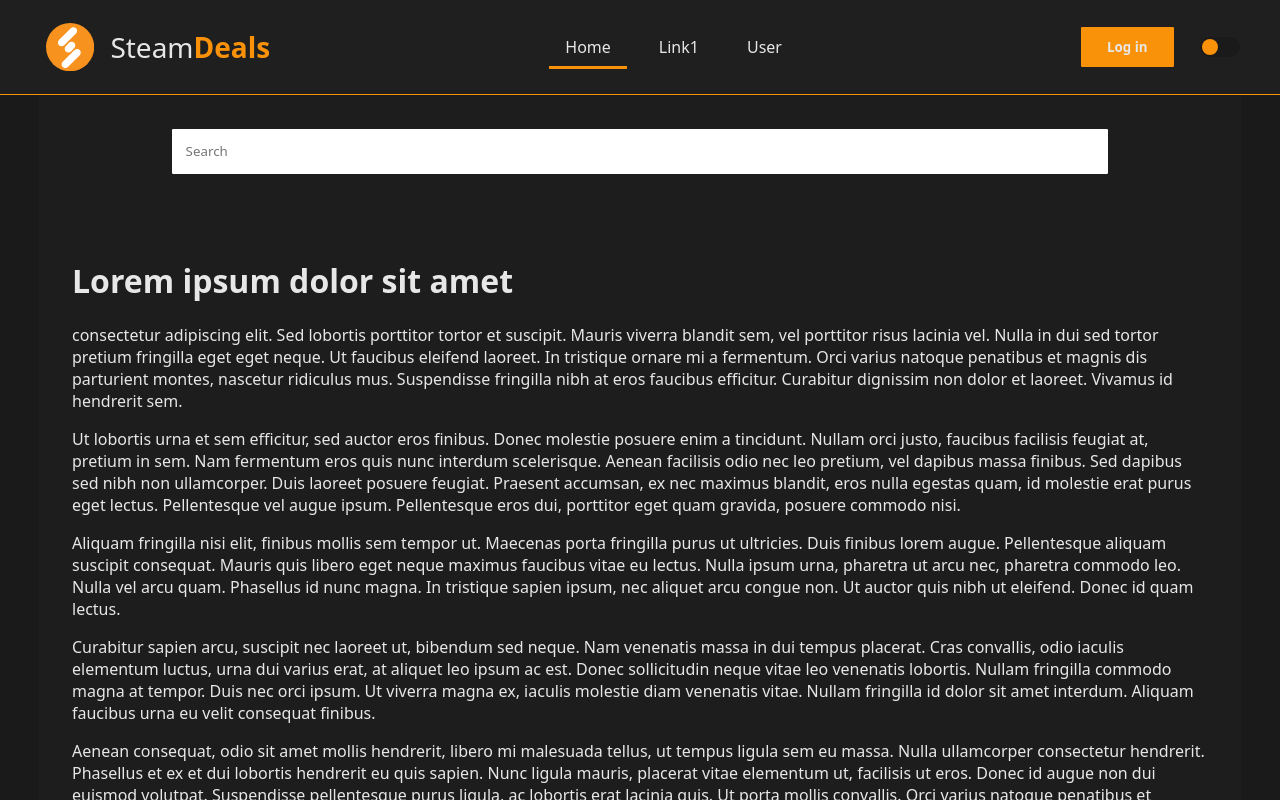
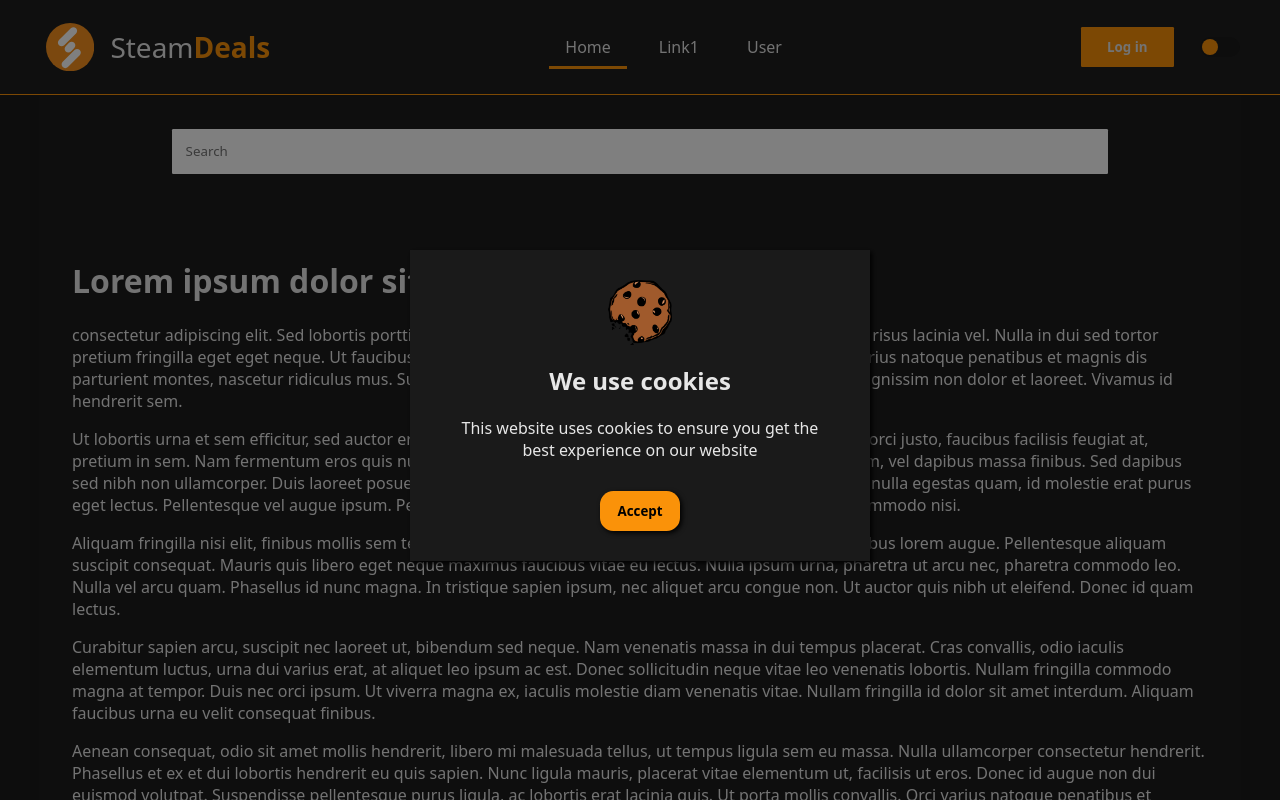
Before and after one commit to Avsterx9/steam-deals, an Angular app: page / in a window 1280 px wide. Shown: the top 800 px of the page. Built offline with nearby package versions, Linux system fonts and the light colour scheme; no server answers.

Commit message:
Add cookie consent popup

```diff
--- a/src/app/homepage/homepage.component.html
+++ b/src/app/homepage/homepage.component.html
@@ -14,58 +14,76 @@
       hendrerit sem.
     </p>
 
-    <p></p>
+    <p>
       Ut lobortis urna et sem efficitur, sed auctor eros finibus. Donec molestie posuere enim a tincidunt. Nullam orci
       justo, faucibus facilisis feugiat at, pretium in sem. Nam fermentum eros quis nunc interdum scelerisque. Aenean
       facilisis odio nec leo pretium, vel dapibus massa finibus. Sed dapibus sed nibh non ullamcorper. Duis laoreet
       posuere feugiat. Praesent accumsan, ex nec maximus blandit, eros nulla egestas quam, id molestie erat purus eget
       lectus. Pellentesque vel augue ipsum. Pellentesque eros dui, porttitor eget quam gravida, posuere commodo nisi.
-    <p></p>
-    Aliquam fringilla nisi elit, finibus mollis sem tempor ut. Maecenas porta fringilla purus ut ultricies. Duis finibus
-    lorem augue. Pellentesque aliquam suscipit consequat. Mauris quis libero eget neque maximus faucibus vitae eu
-    lectus. Nulla ipsum urna, pharetra ut arcu nec, pharetra commodo leo. Nulla vel arcu quam. Phasellus id nunc magna.
-    In tristique sapien ipsum, nec aliquet arcu congue non. Ut auctor quis nibh ut eleifend. Donec id quam lectus.
-    <p></p>
-    Curabitur sapien arcu, suscipit nec laoreet ut, bibendum sed neque. Nam venenatis massa in dui tempus placerat. Cras
-    convallis, odio iaculis elementum luctus, urna dui varius erat, at aliquet leo ipsum ac est. Donec sollicitudin
-    neque vitae leo venenatis lobortis. Nullam fringilla commodo magna at tempor. Duis nec orci ipsum. Ut viverra magna
-    ex, iaculis molestie diam venenatis vitae. Nullam fringilla id dolor sit amet interdum. Aliquam faucibus urna eu
-    velit consequat finibus.
-    <p></p>
+    </p>
+    <p>
+      Aliquam fringilla nisi elit, finibus mollis sem tempor ut. Maecenas porta fringilla purus ut ultricies. Duis
+      finibus lorem augue. Pellentesque aliquam suscipit consequat. Mauris quis libero eget neque maximus faucibus vitae
+      eu lectus. Nulla ipsum urna, pharetra ut arcu nec, pharetra commodo leo. Nulla vel arcu quam. Phasellus id nunc
+      magna. In tristique sapien ipsum, nec aliquet arcu congue non. Ut auctor quis nibh ut eleifend. Donec id quam
+      lectus.
+    </p>
+    <p>
+      Curabitur sapien arcu, suscipit nec laoreet ut, bibendum sed neque. Nam venenatis massa in dui tempus placerat.
+      Cras convallis, odio iaculis elementum luctus, urna dui varius erat, at aliquet leo ipsum ac est. Donec
+      sollicitudin neque vitae leo venenatis lobortis. Nullam fringilla commodo magna at tempor. Duis nec orci ipsum. Ut
+      viverra magna ex, iaculis molestie diam venenatis vitae. Nullam fringilla id dolor sit amet interdum. Aliquam
+      faucibus urna eu velit consequat finibus.
+    </p>
+    <p>
       Aenean consequat, odio sit amet mollis hendrerit, libero mi malesuada tellus, ut tempus ligula sem eu massa. Nulla
       ullamcorper consectetur hendrerit. Phasellus et ex et dui lobortis hendrerit eu quis sapien. Nunc ligula mauris,
       placerat vitae elementum ut, facilisis ut eros. Donec id augue non dui euismod volutpat. Suspendisse pellentesque
-    purus ligula, ac lobortis erat lacinia quis. Ut porta mollis convallis. Orci varius natoque penatibus et magnis dis
-    parturient montes, nascetur ridiculus mus. Maecenas id urna ac massa hendrerit interdum rutrum vitae purus. Fusce eu
-    nisi tempor ipsum dignissim hendrerit. Nam tortor dui, vulputate ornare suscipit volutpat, scelerisque pretium
-    justo.
-    <p></p>
-    <p></p>
+      purus ligula, ac lobortis erat lacinia quis. Ut porta mollis convallis. Orci varius natoque penatibus et magnis
+      dis parturient montes, nascetur ridiculus mus. Maecenas id urna ac massa hendrerit interdum rutrum vitae purus.
+      Fusce eu nisi tempor ipsum dignissim hendrerit. Nam tortor dui, vulputate ornare suscipit volutpat, scelerisque
+      pretium justo.
+    </p>
+    <p>
       Aenean consequat, odio sit amet mollis hendrerit, libero mi malesuada tellus, ut tempus ligula sem eu massa. Nulla
       ullamcorper consectetur hendrerit. Phasellus et ex et dui lobortis hendrerit eu quis sapien. Nunc ligula mauris,
       placerat vitae elementum ut, facilisis ut eros. Donec id augue non dui euismod volutpat. Suspendisse pellentesque
-    purus ligula, ac lobortis erat lacinia quis. Ut porta mollis convallis. Orci varius natoque penatibus et magnis dis
-    parturient montes, nascetur ridiculus mus. Maecenas id urna ac massa hendrerit interdum rutrum vitae purus. Fusce eu
-    nisi tempor ipsum dignissim hendrerit. Nam tortor dui, vulputate ornare suscipit volutpat, scelerisque pretium
-    justo.
-    <p></p>
-    <p></p>
+      purus ligula, ac lobortis erat lacinia quis. Ut porta mollis convallis. Orci varius natoque penatibus et magnis
+      dis parturient montes, nascetur ridiculus mus. Maecenas id urna ac massa hendrerit interdum rutrum vitae purus.
+      Fusce eu nisi tempor ipsum dignissim hendrerit. Nam tortor dui, vulputate ornare suscipit volutpat, scelerisque
+      pretium justo.
+    </p>
+    <p>
       Aenean consequat, odio sit amet mollis hendrerit, libero mi malesuada tellus, ut tempus ligula sem eu massa. Nulla
       ullamcorper consectetur hendrerit. Phasellus et ex et dui lobortis hendrerit eu quis sapien. Nunc ligula mauris,
       placerat vitae elementum ut, facilisis ut eros. Donec id augue non dui euismod volutpat. Suspendisse pellentesque
-    purus ligula, ac lobortis erat lacinia quis. Ut porta mollis convallis. Orci varius natoque penatibus et magnis dis
-    parturient montes, nascetur ridiculus mus. Maecenas id urna ac massa hendrerit interdum rutrum vitae purus. Fusce eu
-    nisi tempor ipsum dignissim hendrerit. Nam tortor dui, vulputate ornare suscipit volutpat, scelerisque pretium
-    justo.
-    <p></p>
-    <p></p>
+      purus ligula, ac lobortis erat lacinia quis. Ut porta mollis convallis. Orci varius natoque penatibus et magnis
+      dis parturient montes, nascetur ridiculus mus. Maecenas id urna ac massa hendrerit interdum rutrum vitae purus.
+      Fusce eu nisi tempor ipsum dignissim hendrerit. Nam tortor dui, vulputate ornare suscipit volutpat, scelerisque
+      pretium justo.
+    </p>
+    <p>
       Aenean consequat, odio sit amet mollis hendrerit, libero mi malesuada tellus, ut tempus ligula sem eu massa. Nulla
       ullamcorper consectetur hendrerit. Phasellus et ex et dui lobortis hendrerit eu quis sapien. Nunc ligula mauris,
       placerat vitae elementum ut, facilisis ut eros. Donec id augue non dui euismod volutpat. Suspendisse pellentesque
-    purus ligula, ac lobortis erat lacinia quis. Ut porta mollis convallis. Orci varius natoque penatibus et magnis dis
-    parturient montes, nascetur ridiculus mus. Maecenas id urna ac massa hendrerit interdum rutrum vitae purus. Fusce eu
-    nisi tempor ipsum dignissim hendrerit. Nam tortor dui, vulputate ornare suscipit volutpat, scelerisque pretium
-    justo.
-    <p></p>
+      purus ligula, ac lobortis erat lacinia quis. Ut porta mollis convallis. Orci varius natoque penatibus et magnis
+      dis parturient montes, nascetur ridiculus mus. Maecenas id urna ac massa hendrerit interdum rutrum vitae purus.
+      Fusce eu nisi tempor ipsum dignissim hendrerit. Nam tortor dui, vulputate ornare suscipit volutpat, scelerisque
+      pretium justo.
+    </p>
+    <ng-container *ngIf="bannerDisplayed">
+      <div class="cookie-container">
+        <div class="cookie-banner">
+          <div class="cookie-logo">
+            <img src="../../assets/cookie.png" />
+          </div>
+          <h2>We use cookies</h2>
+          <p>This website uses cookies to ensure you get the best experience on our website</p>
+          <div class="button-div">
+            <button class="cookie-btn" (click)="hideCookieContainer()">Accept</button>
           </div>
         </div>
+      </div>
+    </ng-container>
+  </div>
+</div>
--- a/src/app/homepage/homepage.component.sass
+++ b/src/app/homepage/homepage.component.sass
@@ -25,3 +25,56 @@ input:focus
   color: var(--font-color)
   padding: 2em
   margin: auto
+
+.cookie-container
+  position: fixed
+  bottom: 0
+  right: 0
+  left: 0
+  top: 0
+  background-color: rgba(0,0,0, .5)
+  color: var(--font-color)
+  padding: 10px 25px
+  z-index: 100
+
+.cookie-banner
+  max-width: 400px
+  margin: 30vh auto
+  background-color: var(--background-color-dark-version)
+  padding: 30px
+  box-shadow: 2px 2px 5px black
+
+.cookie-banner h2
+  text-align: center
+
+.cookie-banner p
+  text-align: center
+  padding: 0 10px
+
+.button-div
+  margin: 30px auto 0 auto
+  width: 80px
+
+.cookie-btn
+  background-color: var(--primary-color)
+  cursor: pointer
+  border-radius: 1em
+  font-weight: bold
+  width: 6em
+  height: 3em
+  border: none
+  margin: 0 auto
+  box-shadow: 2px 2px 5px black
+
+.cookie-btn:hover
+  background-color: var(--background-color-light-version)
+  border: 1px solid var(--primary-color)
+  transition: 0.2s
+
+.cookie-logo
+  width: 4em
+  height: 4em
+  margin: 0 auto
+
+.cookie-logo img
+  width: 100%
--- a/src/app/homepage/homepage.component.ts
+++ b/src/app/homepage/homepage.component.ts
@@ -6,5 +6,14 @@ import {Component, OnInit} from "@angular/core";
   styleUrls: ["./homepage.component.sass"],
 })
 export class HomepageComponent {
-  constructor() {}
+  bannerDisplayed: boolean = false;
+
+  constructor() {
+    if (!localStorage.getItem("cookieBannerDisplayed")) this.bannerDisplayed = true;
+  }
+
+  hideCookieContainer() {
+    localStorage.setItem("cookieBannerDisplayed", "true");
+    this.bannerDisplayed = false;
+  }
 }
```
Also changed, not shown: src/assets/cookie.png (added). Lines whose indentation alone changed are shown as unchanged.
